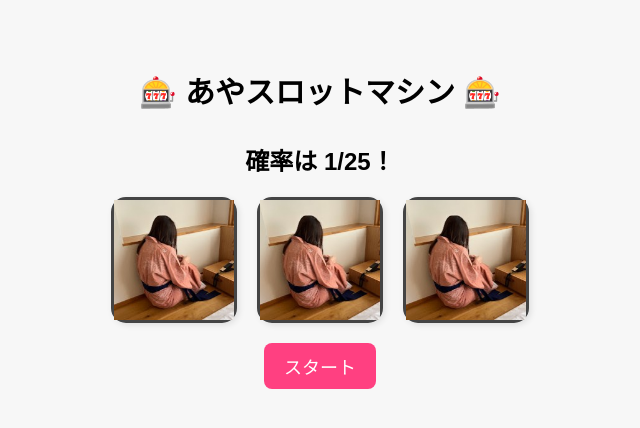
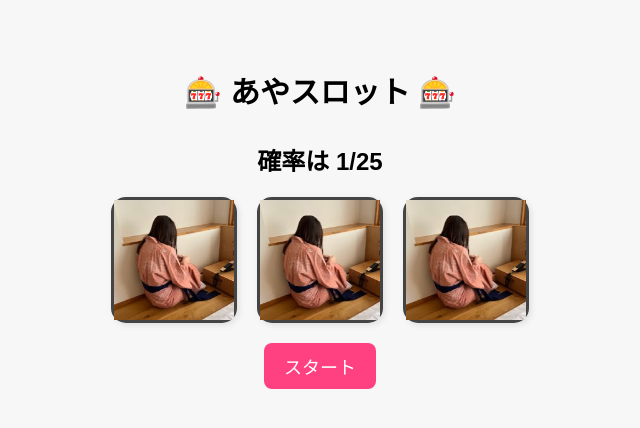
Before and after one commit to takayayu/takaya-slot, a plain HTML site: page index.html in a window 1280 px wide. Shown: the whole page, without its empty margins (320-960 px from the left). Drawn offline with Linux system fonts and the light colour scheme.

Commit message:
h1タグ修正

```diff
--- a/index.html
+++ b/index.html
@@ -8,8 +8,8 @@
     <link rel="icon" href="images/slotImg.ico">
 </head>
 <body>
-    <h1>🎰 あやスロットマシン 🎰</h1>
-    <h2>確率は 1/25！</h2>
+    <h1>🎰 あやスロット 🎰</h1>
+    <h2>確率は 1/25</h2>
     <div id="slot-container">
         <div class="slot"><img src="images/aya1.jpg" alt="slot"></div>
         <div class="slot"><img src="images/aya1.jpg" alt="slot"></div>
```
